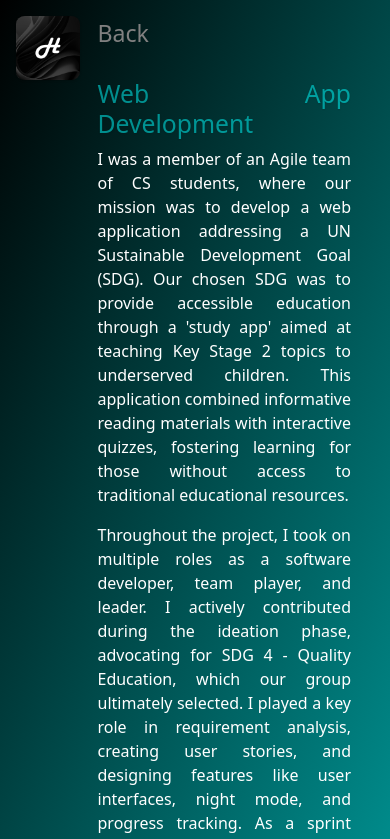
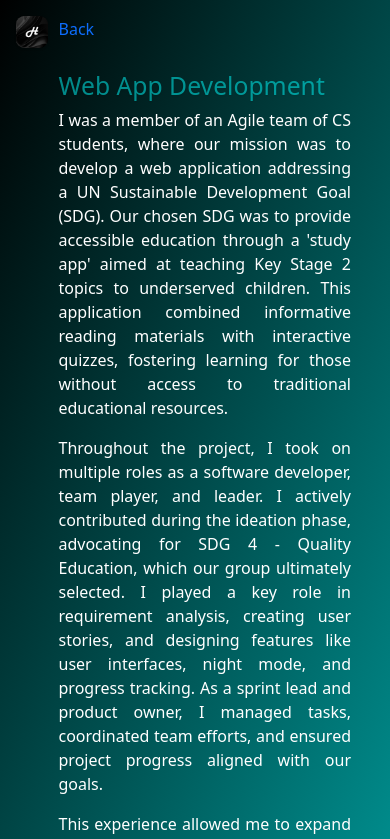
Before and after one commit to HMZMH/hamzah-mahmood-portfolio, a React (Create React App) app: page /project1 in a window 390 px wide. Shown: the top 839 px of the page. Built offline with nearby package versions, Linux system fonts and the light colour scheme.

Commit message:
Mobile-view overlapping divs fix

```diff
--- a/src/App.css
+++ b/src/App.css
@@ -15,13 +15,11 @@ body {
 }
 
 h1{
-    text-align: justify;
     font-size: 7.5vw !important;
     text-shadow: 0 1px 2px rgba(0, 0, 0, 0.2);
 }
 
 h2{
-    text-align: justify;
     color: cyan !important;
     opacity: 0.5;
     text-shadow: 0 1px 2px rgba(0, 0, 0, 0.2);
@@ -33,7 +31,6 @@ p {
 }
 
 h3{
-    text-align: justify;
     color: gray !important;
 }
 
@@ -71,12 +68,12 @@ h5{
 
 @media only screen and (max-width: 900px) {
     .content-div {
-        padding-left: 15%;
+        padding-left: 12.5%;
     }
   }
 
   @media only screen and (max-width: 600px) {
     .content-div {
-        padding-left: 25%;
+        padding-left: 15%;
     }
   }
--- a/src/homepage/Socials.css
+++ b/src/homepage/Socials.css
@@ -31,3 +31,17 @@
     background-image: linear-gradient(to bottom right, lightcyan, darkcyan);
     transition: opacity 0.3s ease-in-out !important;
 }
+
+@media only screen and (max-width: 900px) {
+    #logos{
+        width: 3rem;
+        height: 3rem;
+    }
+  }
+
+  @media only screen and (max-width: 600px) {
+    #logos{
+        width: 2rem;
+        height: 2rem;
+    }
+  }
--- a/src/projects/Project1.js
+++ b/src/projects/Project1.js
@@ -26,7 +26,7 @@ function Project1() {
 
         <nav>
           <Link to="/#project-section" style={{textDecoration:'none'}}>
-            <h3>Back</h3>
+            <h6>Back</h6>
             <br/>
           </Link>
         </nav>
```
